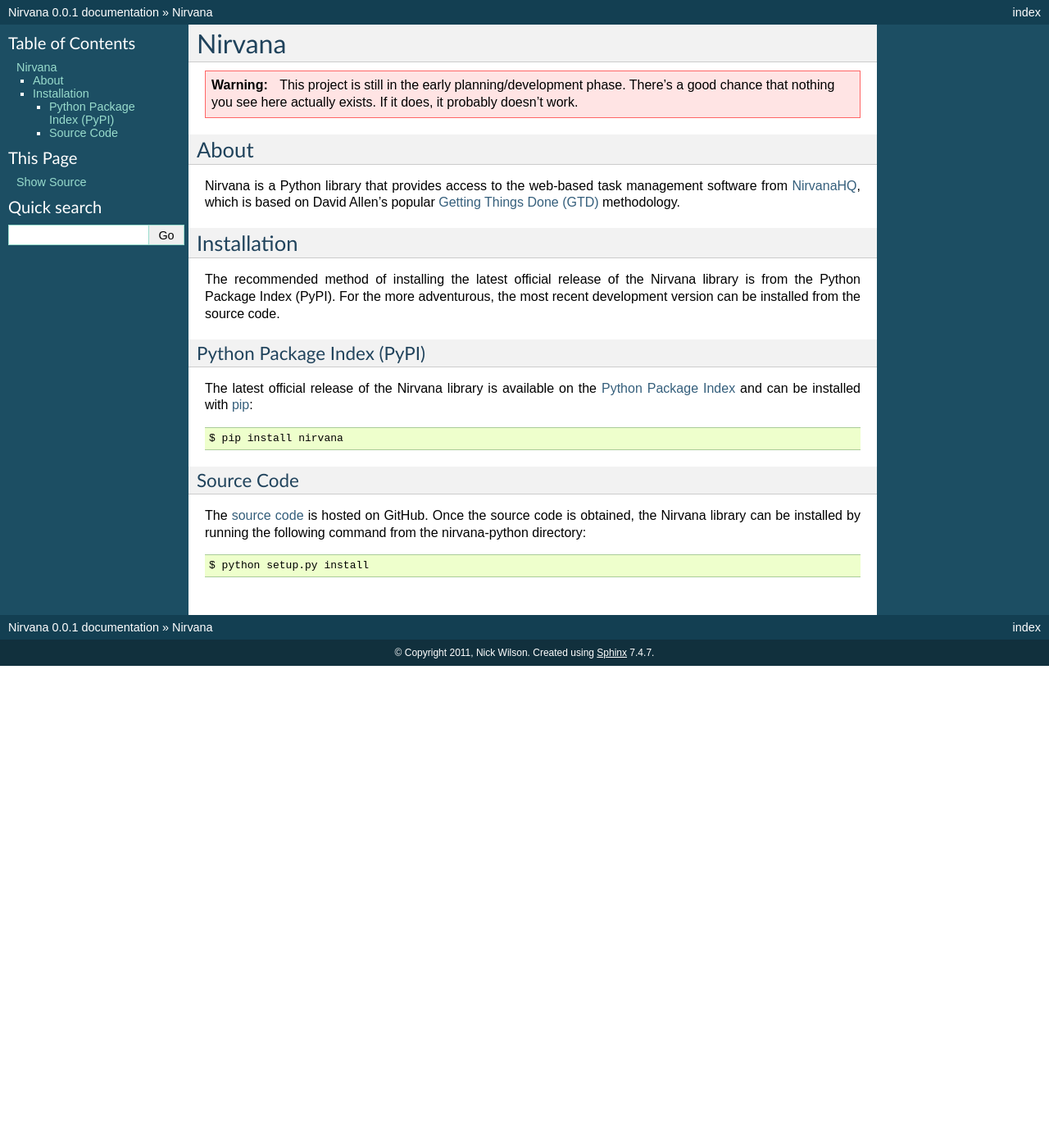
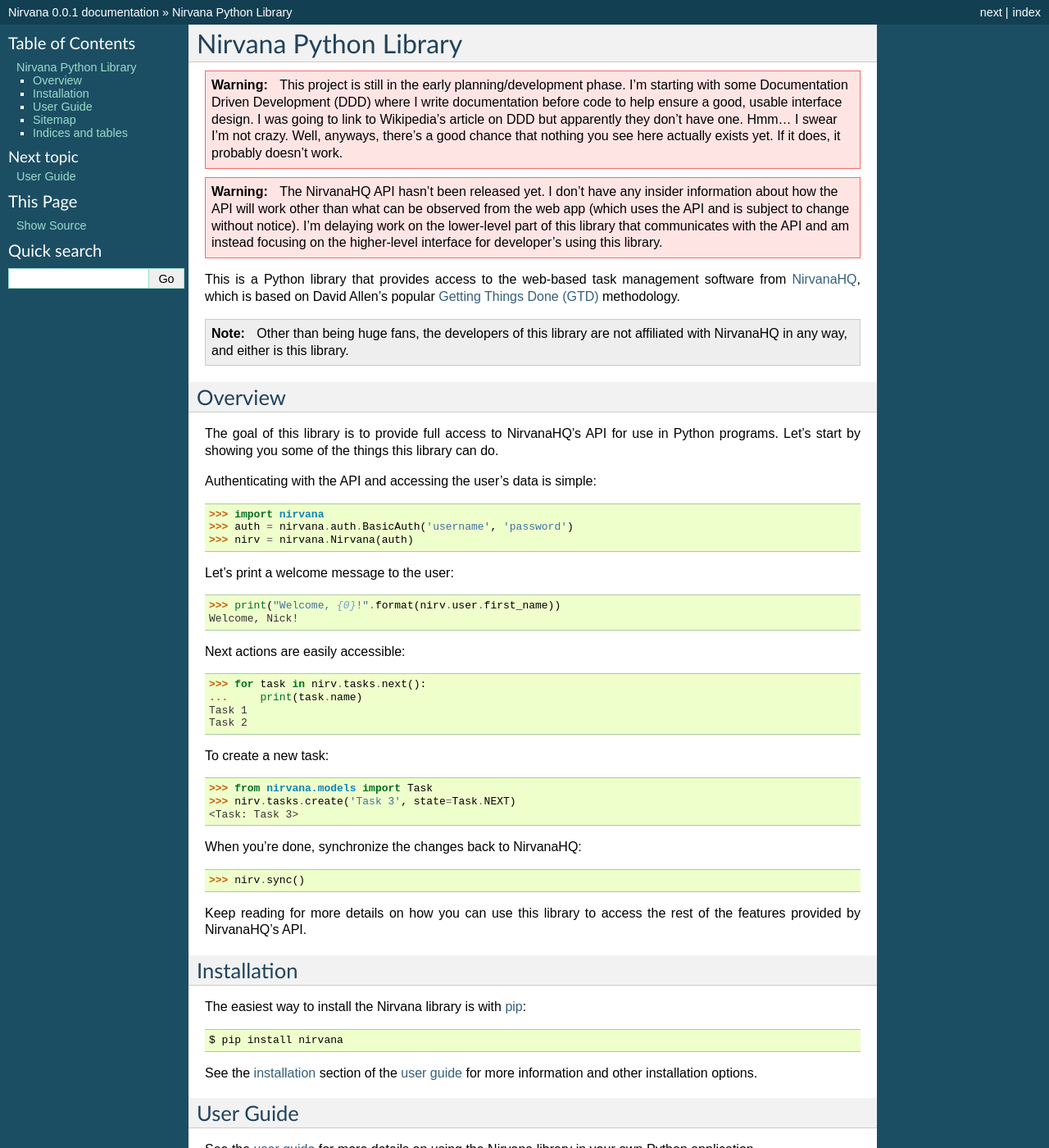
Before and after one commit to njwilson/nirvana-python, a Sphinx documentation site: the page built from docs/index.rst, in a window 1280 px wide and 1400 px high. Shown: the whole window at 82% size. Built offline with Sphinx 7.4.7, drawn with Linux system fonts in a browser that asks for light colours; some of the changed text lies outside the part shown.

Commit message:
Doc reorganization and improvement
Includes:

- A "User Guide" section for developers that will use the library
- More disclaimers at the type of the documentation
- A quick overview of the library with example usage
- Detailed installation instructions moved to the user guide
- Add sitemap, indexes, and tables

```diff
--- a/docs/index.rst
+++ b/docs/index.rst
@@ -1,42 +1,96 @@
-=======
-Nirvana
-=======
+======================
+Nirvana Python Library
+======================
 
 .. warning:: This project is still in the early planning/development
-    phase. There's a good chance that nothing you see here actually
-    exists. If it does, it probably doesn't work.
+    phase. I'm starting with some Documentation Driven Development (DDD)
+    where I write documentation before code to help ensure a good, usable
+    interface design. I was going to link to Wikipedia's article on DDD
+    but apparently they don't have one. Hmm... I swear I'm not crazy.
+    Well, anyways, there's a good chance that nothing you see here
+    actually exists yet. If it does, it probably doesn't work.
 
-About
-=====
+.. warning:: The NirvanaHQ API hasn't been released yet. I don't have any
+   insider information about how the API will work other than what can be
+   observed from the web app (which uses the API and is subject to change
+   without notice). I'm delaying work on the lower-level part of this
+   library that communicates with the API and am instead focusing on the
+   higher-level interface for developer's using this library.
 
-Nirvana is a Python library that provides access to the web-based task
+This is a Python library that provides access to the web-based task
 management software from `NirvanaHQ <http://nirvanahq.com>`_, which is
 based on David Allen's popular `Getting Things Done (GTD)
 <http://www.davidco.com/about-gtd>`_  methodology.
 
+.. note:: Other than being huge fans, the developers of this library are
+   not affiliated with NirvanaHQ in any way, and either is this library.
+
+Overview
+========
+
+The goal of this library is to provide full access to NirvanaHQ's API for
+use in Python programs. Let's start by showing you some of the things this
+library can do.
+
+Authenticating with the API and accessing the user's data is simple::
+
+    >>> import nirvana
+    >>> auth = nirvana.auth.BasicAuth('username', 'password')
+    >>> nirv = nirvana.Nirvana(auth)
+
+Let's print a welcome message to the user::
+
+    >>> print("Welcome, {0}!".format(nirv.user.first_name))
+    Welcome, Nick!
+
+Next actions are easily accessible::
+
+    >>> for task in nirv.tasks.next():
+    ...     print(task.name)
+    Task 1
+    Task 2
+
+To create a new task::
+
+    >>> from nirvana.models import Task
+    >>> nirv.tasks.create('Task 3', state=Task.NEXT)
+    <Task: Task 3>
+
+When you're done, synchronize the changes back to NirvanaHQ::
+
+    >>> nirv.sync()
+
+Keep reading for more details on how you can use this library to access
+the rest of the features provided by NirvanaHQ's API.
+
 Installation
 ============
 
-The recommended method of installing the latest official release of
-the Nirvana library is from the Python Package Index (PyPI). For the more
-adventurous, the most recent development version can be installed from the
-source code.
-
-Python Package Index (PyPI)
----------------------------
-
-The latest official release of the Nirvana library is available on the
-`Python Package Index <http://pypi.python.org/>`_ and can be installed
-with `pip <http://www.pip-installer.org/>`_::
+The easiest way to install the Nirvana library is with `pip
+<http://www.pip-installer.org/>`_::
 
     $ pip install nirvana
 
-Source Code
------------
+See the :doc:`installation<user/installation>` section of the :doc:`user
+guide<user/index>` for more information and other installation options.
 
-The `source code <https://github.com/njwilson/nirvana-python>`_ is hosted
-on GitHub. Once the source code is obtained, the Nirvana library can be
-installed by running the following command from the nirvana-python
-directory::
+User Guide
+==========
 
-    $ python setup.py install
+See the :doc:`user guide<user/index>` for more details on using the
+Nirvana library in your own Python application.
+
+Sitemap
+=======
+
+.. toctree::
+
+   self
+   user/index
+
+Indices and tables
+==================
+
+* :ref:`genindex`
+* :ref:`modindex`
+* :ref:`search`
--- /dev/null
+++ b/docs/user/api/index.rst
@@ -0,0 +1,5 @@
+API Reference
+=============
+
+.. todo:: (Waiting for code) Use autodoc to make use of the docstrings in
+   the code.
```
Also changed, not shown: docs/user/index.rst (added, +22 -0 lines), docs/user/installation.rst (added, +26 -0 lines).
